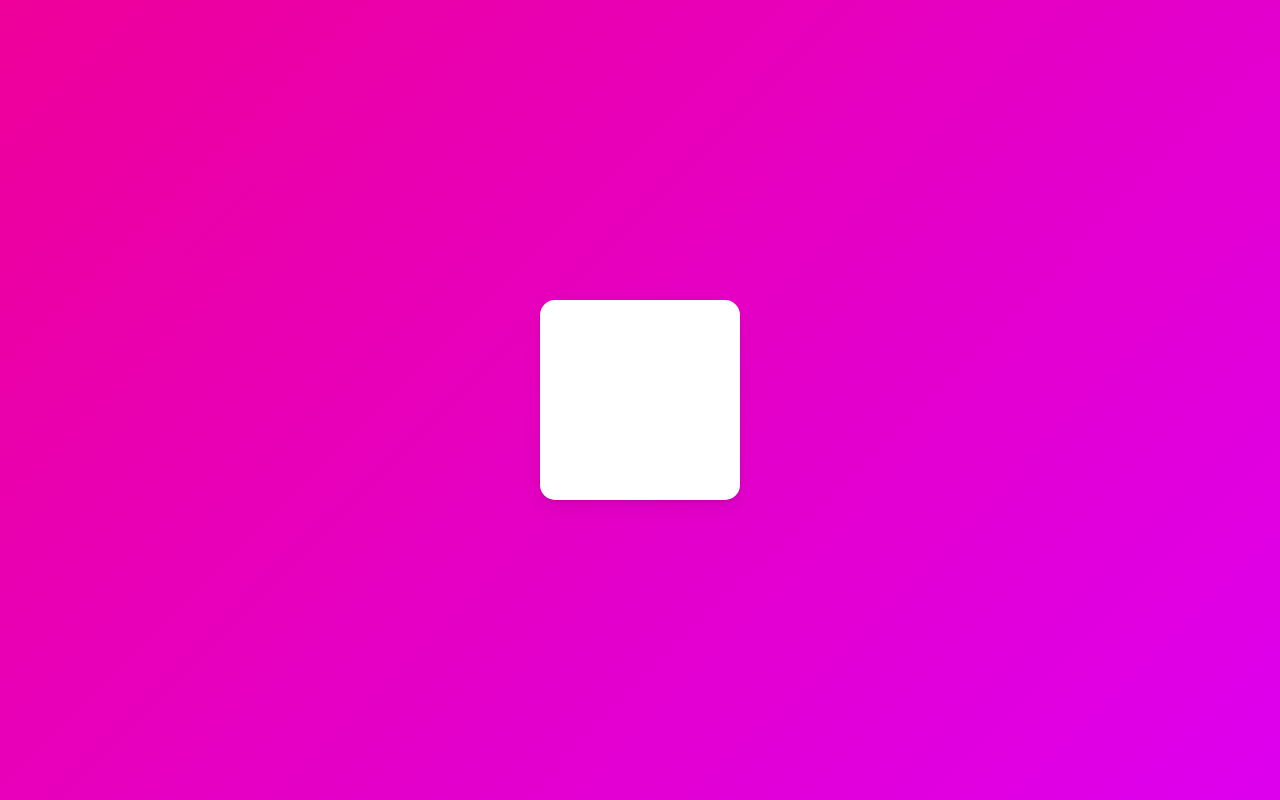
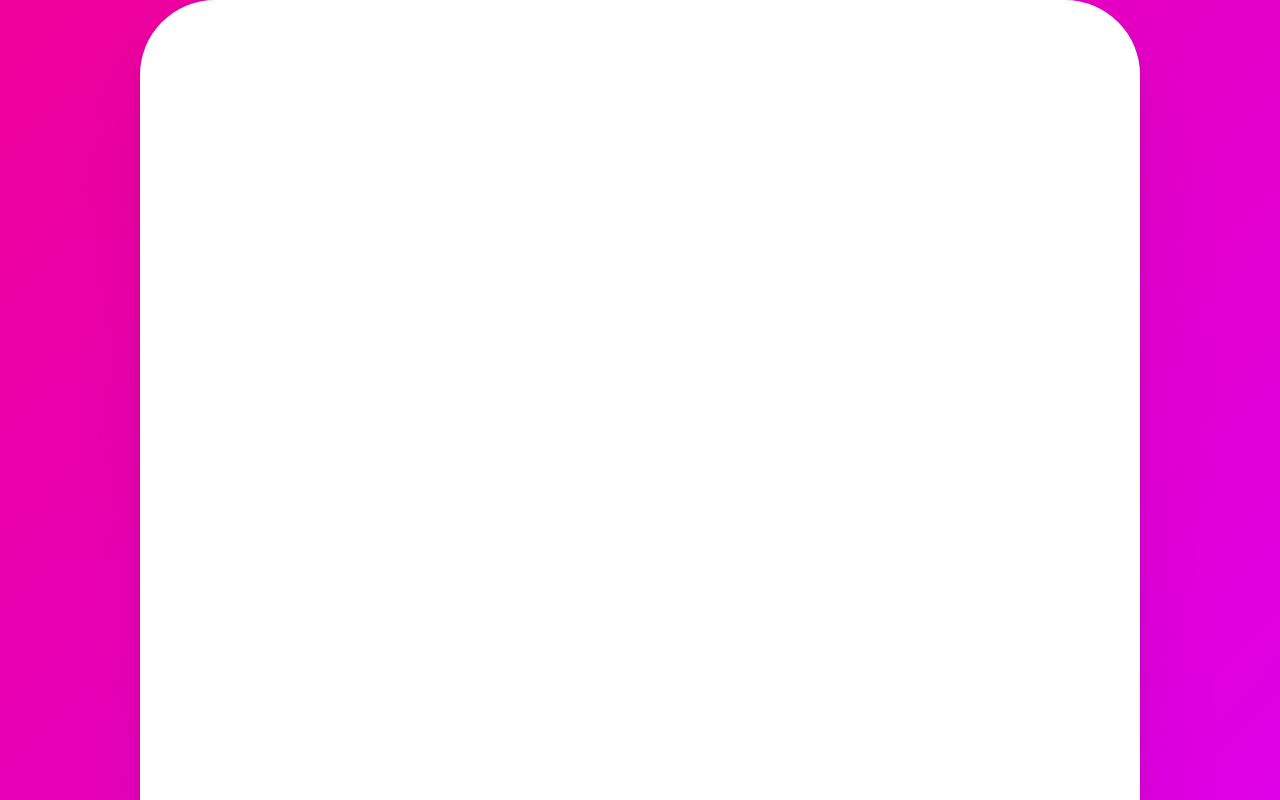
Before and after one commit to heysunny612/nomad-react-master, a React (Vite) app: page / in a window 1280 px wide. Shown: the top 800 px of the page. Built offline with nearby package versions, Linux system fonts and the light colour scheme.

Commit message:
useScroll+useTransfrom

```diff
--- a/src/App.tsx
+++ b/src/App.tsx
@@ -3,12 +3,13 @@ import { styled } from 'styled-components';
 import Variants from './components/Variants';
 import Gestures from './components/Gestures';
 import MotionValue from './components/MotionValue';
+import { motion } from 'framer-motion';
 
-const Container = styled.div`
+const Container = styled(motion.div)`
   color: black;
   background: linear-gradient(135deg, #e09, #d0e);
   width: 100vw;
-  height: 100vh;
+  height: 1000px;
   display: flex;
   justify-content: center;
   align-items: center;
--- a/src/components/MotionValue.tsx
+++ b/src/components/MotionValue.tsx
@@ -1,5 +1,5 @@
 import styled from 'styled-components';
-import { motion, useMotionValue, useTransform } from 'framer-motion';
+import { motion, useMotionValue, useTransform, useScroll } from 'framer-motion';
 import { useEffect } from 'react';
 
 const Box = styled(motion.div)`
@@ -11,16 +11,16 @@ const Box = styled(motion.div)`
 `;
 
 export default function MotionValue() {
-  const x = useMotionValue(0);
-  const scale = useTransform(x, [-800, 0, 800], [2, 1, 0.1]);
+  const { scrollY, scrollYProgress } = useScroll();
+  const scale = useTransform(scrollYProgress, [0, 1], [1, 5]);
   useEffect(() => {
-    //x.on('change', () => console.log(x.get()));
-    scale.on('change', () => console.log(scale.get()));
-  }, [scale]);
-
+    scrollY.on('change', () =>
+      console.log(scrollY.get(), scrollYProgress.get())
+    );
+  }, [scrollY, scrollYProgress]);
   return (
     <>
-      <Box drag='x' dragSnapToOrigin style={{ x, scale }} />
+      <Box drag='x' dragSnapToOrigin style={{ scale }} />
     </>
   );
 }
```
